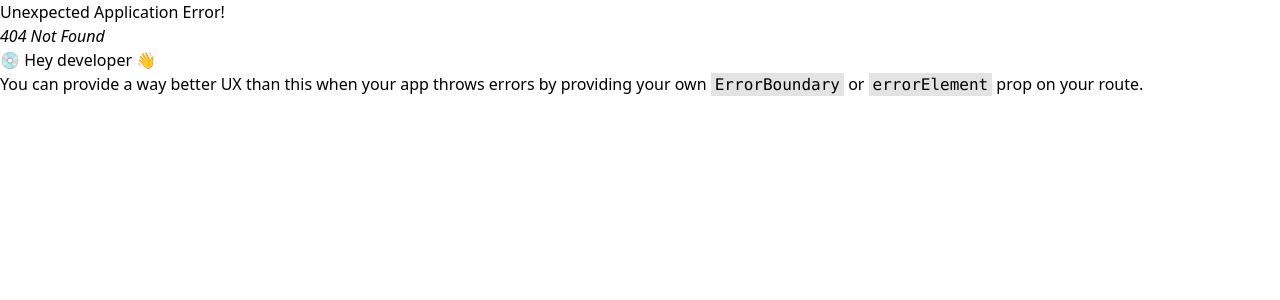
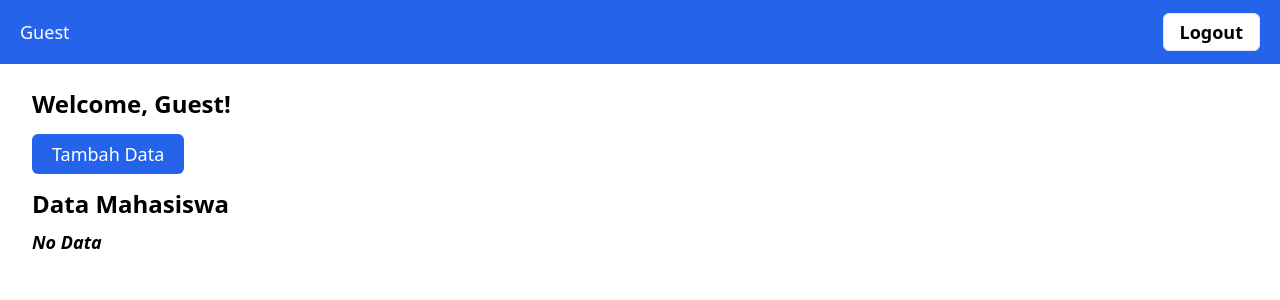
Before and after one commit to sandiarbaa/crud-react-copy, a React (Vite) app: page /crud-react-copy/dashboard in a window 1280 px wide. Before the commit this address had no page. Shown: the top 300 px of the page. Built offline with nearby package versions, Linux system fonts and the light colour scheme.

Commit message:
feat: react router

```diff
--- a/package.json
+++ b/package.json
@@ -1,5 +1,6 @@
 {
   "name": "crud-react",
+  "homepage": "https://sandiarbaa.github.io/crud-react-copy/",
   "private": true,
   "version": "0.0.0",
   "type": "module",
--- /dev/null
+++ b/src/App.jsx
@@ -0,0 +1,12 @@
+import React from "react";
+import { Outlet } from "react-router-dom";
+
+const App = () => {
+  return (
+    <div>
+      <Outlet />
+    </div>
+  );
+};
+
+export default App;
--- a/src/pages/dashboard.jsx
+++ b/src/pages/dashboard.jsx
@@ -38,7 +38,7 @@ const DashboardPage = () => {
 
             {/* Tambah Data Button */}
             <Link
-              to="/tambah"
+              to="/crud-react-copy/tambah"
               className="bg-blue-600 text-white px-2 py-1.5 md:px-2 md:py-2 rounded-md text-sm"
             >
               Tambah Data
@@ -65,7 +65,7 @@ const DashboardPage = () => {
                   <div className="w-full relative bg-gray-200 h-28 mt-5 border shadow flex flex-col justify-center pl-5 rounded-md mb-4 text-lg">
                     <div className="text-end absolute top-5 right-2 z-10 text-sm">
                       <Link
-                        to={`/edit/${mhs.nim}`}
+                        to={`/crud-react-copy/edit/${mhs.nim}`}
                         className="px-3 py-1 bg-yellow-500 mx-1 rounded-md font-semibold text-white block text-center mb-3 mt-1"
                       >
                         Edit
@@ -102,7 +102,7 @@ const DashboardPage = () => {
             Welcome, {username}
           </h1>
           <Link
-            to="/tambah"
+            to="/crud-react-copy/tambah"
             className="bg-blue-600 text-white px-5 py-2 rounded-md text-lg"
           >
             Tambah Data
@@ -122,7 +122,7 @@ const DashboardPage = () => {
                 >
                   <div className="text-end absolute top-10 right-5 z-10 text-sm">
                     <Link
-                      to={`/edit/${mhs.nim}`}
+                      to={`/crud-react-copy/edit/${mhs.nim}`}
                       className="px-3 py-1 bg-yellow-500 mx-1 rounded-md font-semibold text-white"
                     >
                       Edit
```
Also changed, not shown: src/main.jsx (+11 -4 lines).
